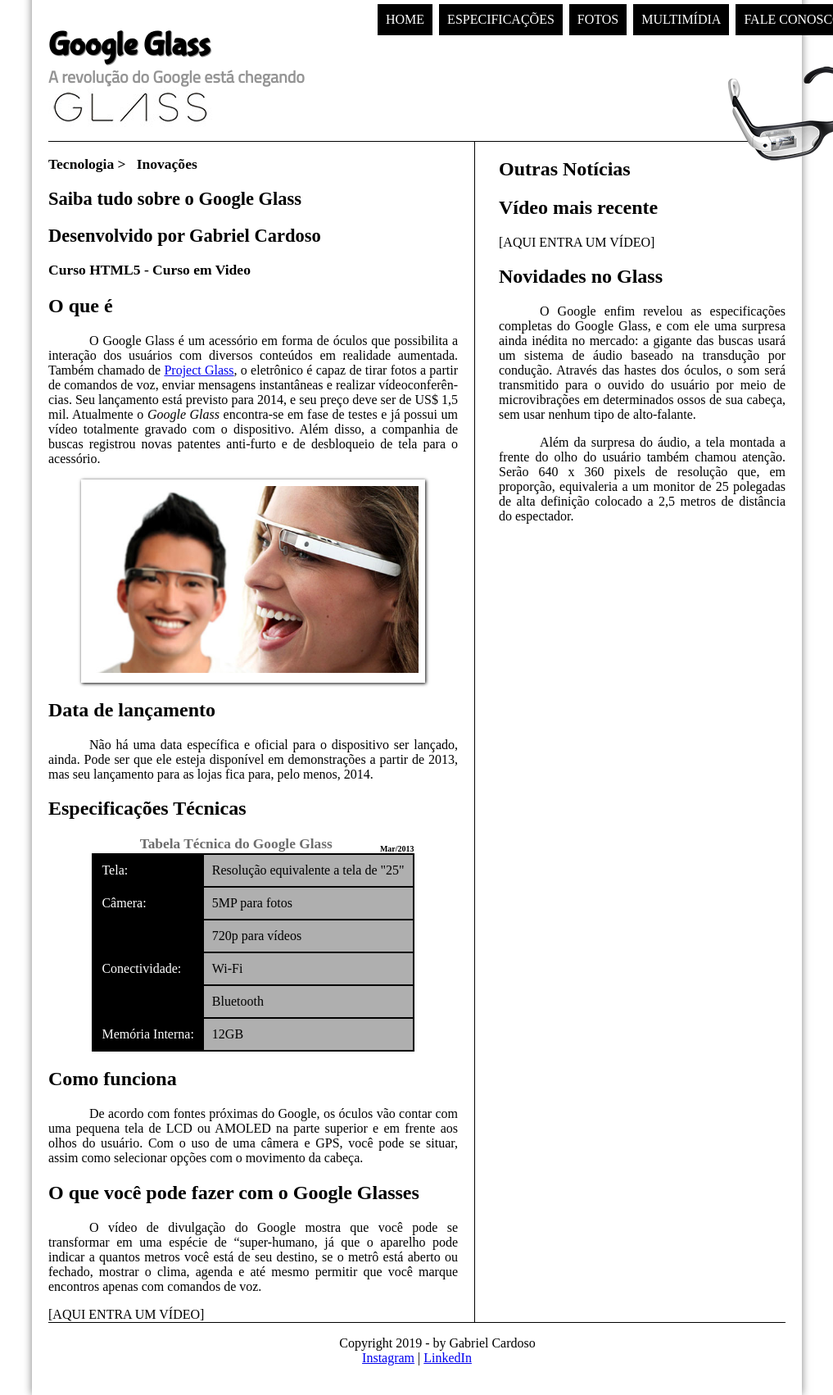
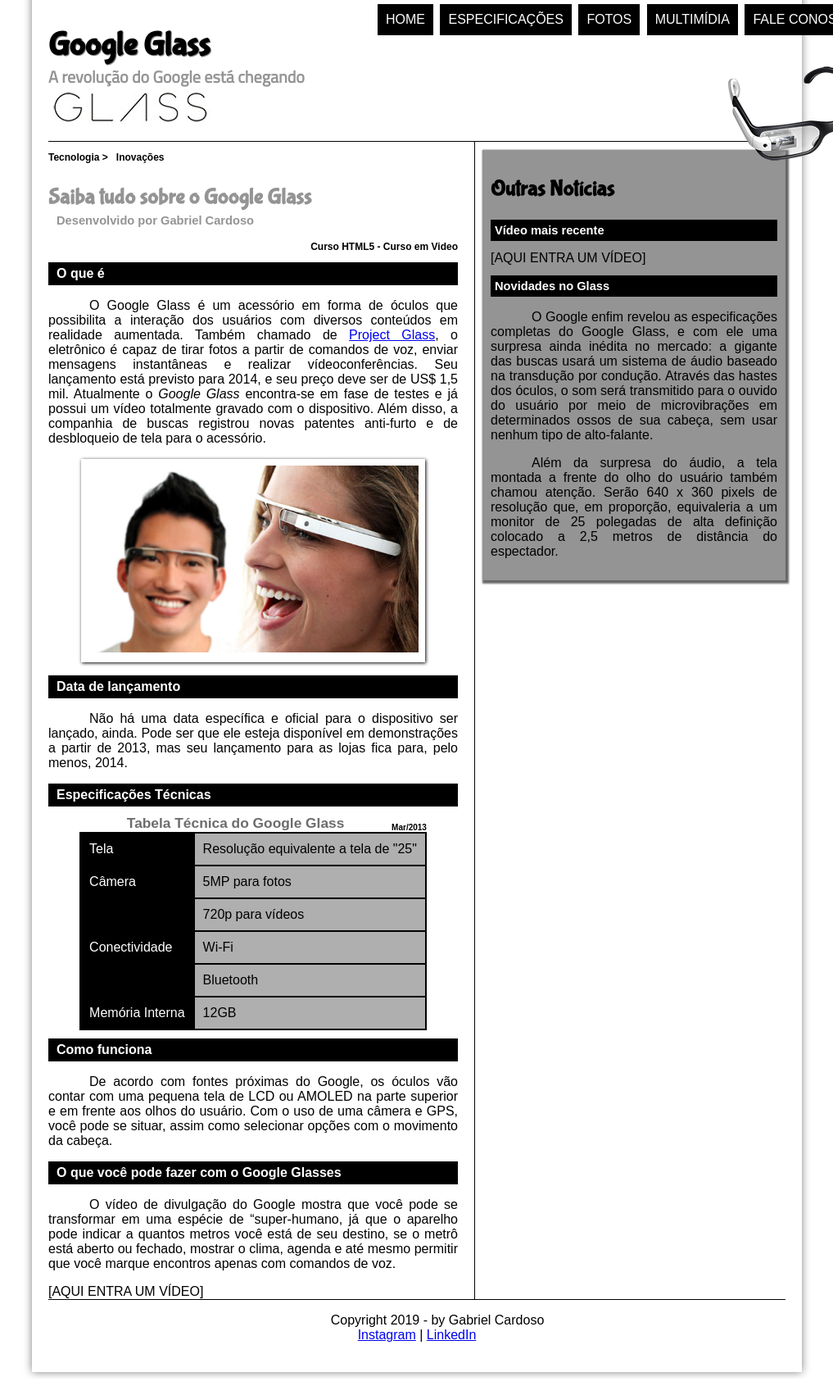
Before and after one commit to GabrielCardoso2019/Desenvolvimento-Front--Google-Glass--CursoEmVideo, a plain HTML site: page index.html in a window 1280 px wide. Shown: the part 3-1705 px from the top of the page at 82% size, without its empty margins (131-1148 px from the left). Drawn offline with Linux system fonts and the light colour scheme.

Commit message:
configuração css - página inicial

```diff
--- a/_css/estilo.css
+++ b/_css/estilo.css
@@ -7,6 +7,7 @@
 }
 
 body {
+    font-family: sans-serif;
     background-color: white;
     color: black;
 }
@@ -50,7 +51,8 @@ header#cabecalho h1 {
 }
 
 header#cabecalho h2 {
-    font-family: 'Titillium Web', sans-serif;;
+    font-family: 'Titillium Web', sans-serif;
+    ;
     color: rgb(148, 148, 148);
     font-size: 15pt;
     padding: 0px;
@@ -141,6 +143,37 @@ section#corpo {
     padding-right: 20px;
 }
 
+article#noticia-principal h2 {
+    font-size: 12pt;
+    color: white;
+    background-color: black;
+    padding: 5px 0px 5px 10px;
+    margin: 10px 0px 10px 0px;
+}
+
+header#cabecalho-artigo h1 {
+    font-size: 20pt;
+    font-family: 'FonteLogo', 'sans-serif';
+    color: rgb(148, 148, 148);
+    margin-bottom: 0px;
+}
+
+.direita {
+    text-align: right;
+}
+
+header#cabecalho-artigo h2 {
+    font-size: 11pt;
+    color: rgb(148, 148, 148);
+    background-color: white;
+    margin: 0px;
+}
+
+header#cabecalho-artigo h3 {
+    font-size: 12px;
+    color: black;
+}
+
 table#tabelaspec {
     border: 1px solid black;
     border-spacing: 0px;
@@ -167,7 +200,6 @@ table#tabelaspec caption {
     color: rgb(109, 109, 109);
     font-size: 13pt;
     font-weight: bolder;
-    text-align: center;
 }
 
 table#tabelaspec caption span {
@@ -182,7 +214,25 @@ aside#lateral {
     display: block;
     width: 350px;
     float: right;
+    background-color: rgb(148, 148, 148);
+    padding: 10px;
+    margin-top: 10px;
+    box-shadow: 2px 2px 2px 2px rgba(0, 0, 0, .6);
 }
+
+aside#lateral h1 {
+    font-family: 'FonteLogo', sans-serif;
+    font-size: 20pt;
+    color: black;
+}
+
+aside#lateral h2 {
+    background-color: black;
+    color: white;
+    font-size: 11pt;
+    padding: 5px;
+}
+
 
 footer#rodape {
     clear: both;
--- a/index.html
+++ b/index.html
@@ -35,15 +35,15 @@
             </header>
 
             <section id="corpo">
-
+                <article id="noticia-principal">
+                    <header id="cabecalho-artigo">
                         <hgroup id="titulos">
-
                             <h3>Tecnologia > &nbsp; Inovações</h3>
                             <h1>Saiba tudo sobre o Google Glass</h1>
                             <h2>Desenvolvido por Gabriel Cardoso</h2>
-                    <h3>Curso HTML5 - Curso em Video</h3>
-
+                            <h3 class="direita">Curso HTML5 - Curso em Video</h3>
                         </hgroup>
+                    </header>
 
                     <h2> O que é</h2>
                     <p>O Google Glass é um acessório em forma de óculos que possibilita a interação dos usuários
@@ -58,7 +58,8 @@
                         encontra-se
                         em fase
                         de
-                    testes e já possui um vídeo totalmente gravado com o dispositivo. Além disso, a companhia de buscas
+                        testes e já possui um vídeo totalmente gravado com o dispositivo. Além disso, a companhia de
+                        buscas
                         registrou novas patentes anti-furto e de desbloqueio de tela para o acessório.</p>
 
                     <figure class="foto-legenda">
@@ -69,39 +70,57 @@
                         </figcaption>
                     </figure>
 
-                <h1>Data de lançamento</h1>
-                <p> Não há uma data específica e oficial para o dispositivo ser lançado, ainda. Pode ser que ele esteja
+                    <h2>Data de lançamento</h2>
+                    <p> Não há uma data específica e oficial para o dispositivo ser lançado, ainda. Pode ser que ele
+                        esteja
                         disponível em demonstrações a partir de 2013, mas seu lançamento para as lojas fica para, pelo
                         menos,
                         2014.</p>
 
-                <h1>Especificações Técnicas</h1>
+                    <h2>Especificações Técnicas</h2>
                     <table id="tabelaspec">
                         <caption>Tabela Técnica do Google Glass <span>Mar/2013</span></caption>
 
-                    <tr><td class="ce">Tela:</td><td class="cd">Resolução equivalente a tela de "25"</td></tr>
-                    <tr><td rowspan="2" class="ce">Câmera:</td><td class="cd">5MP para fotos</td></tr>
-                    <tr><td class="cd">720p para vídeos</td></tr>
-                    <tr><td rowspan="2" class="ce">Conectividade:</td><td class="cd">Wi-Fi</td></tr>
-                    <tr><td class="cd">Bluetooth</td</tr>
-                    <tr><td class="ce">Memória Interna:</td><td class="cd">12GB</td></tr>
+                        <tr>
+                            <td class="ce">Tela</td>
+                            <td class="cd">Resolução equivalente a tela de "25"</td>
+                        </tr>
+                        <tr>
+                            <td rowspan="2" class="ce">Câmera</td>
+                            <td class="cd">5MP para fotos</td>
+                        </tr>
+                        <tr>
+                            <td class="cd">720p para vídeos</td>
+                        </tr>
+                        <tr>
+                            <td rowspan="2" class="ce">Conectividade</td>
+                            <td class="cd">Wi-Fi</td>
+                        </tr>
+                        <tr>
+                            <td class="cd">Bluetooth</td</tr> <tr>
+                            <td class="ce">Memória Interna</td>
+                            <td class="cd">12GB</td>
+                        </tr>
                     </table>
 
-                <h1>Como funciona</h1>
-                <p> De acordo com fontes próximas do Google, os óculos vão contar com uma pequena tela de LCD ou AMOLED
+                    <h2>Como funciona</h2>
+                    <p> De acordo com fontes próximas do Google, os óculos vão contar com uma pequena tela de LCD ou
+                        AMOLED
                         na
                         parte
-                    superior e em frente aos olhos do usuário. Com o uso de uma câmera e GPS, você pode se situar, assim
+                        superior e em frente aos olhos do usuário. Com o uso de uma câmera e GPS, você pode se situar,
+                        assim
                         como
                         selecionar opções com o movimento da cabeça.</p>
 
-                <h1>O que você pode fazer com o Google Glasses</h1>
+                    <h2>O que você pode fazer com o Google Glasses</h2>
                     <p>O vídeo de divulgação do Google mostra que você pode se transformar em uma espécie de “super-<wbr/>humano, já
                 que
                 o aparelho pode indicar a quantos metros você está de seu destino, se o metrô está aberto ou fechado,
                 mostrar o clima, agenda e até mesmo permitir que você marque encontros apenas com comandos de voz.</p>
 
                         [AQUI ENTRA UM VÍDEO]
+                </article>
             </section>
 
             <aside id="lateral">
```
Lines whose indentation alone changed are shown as unchanged.
